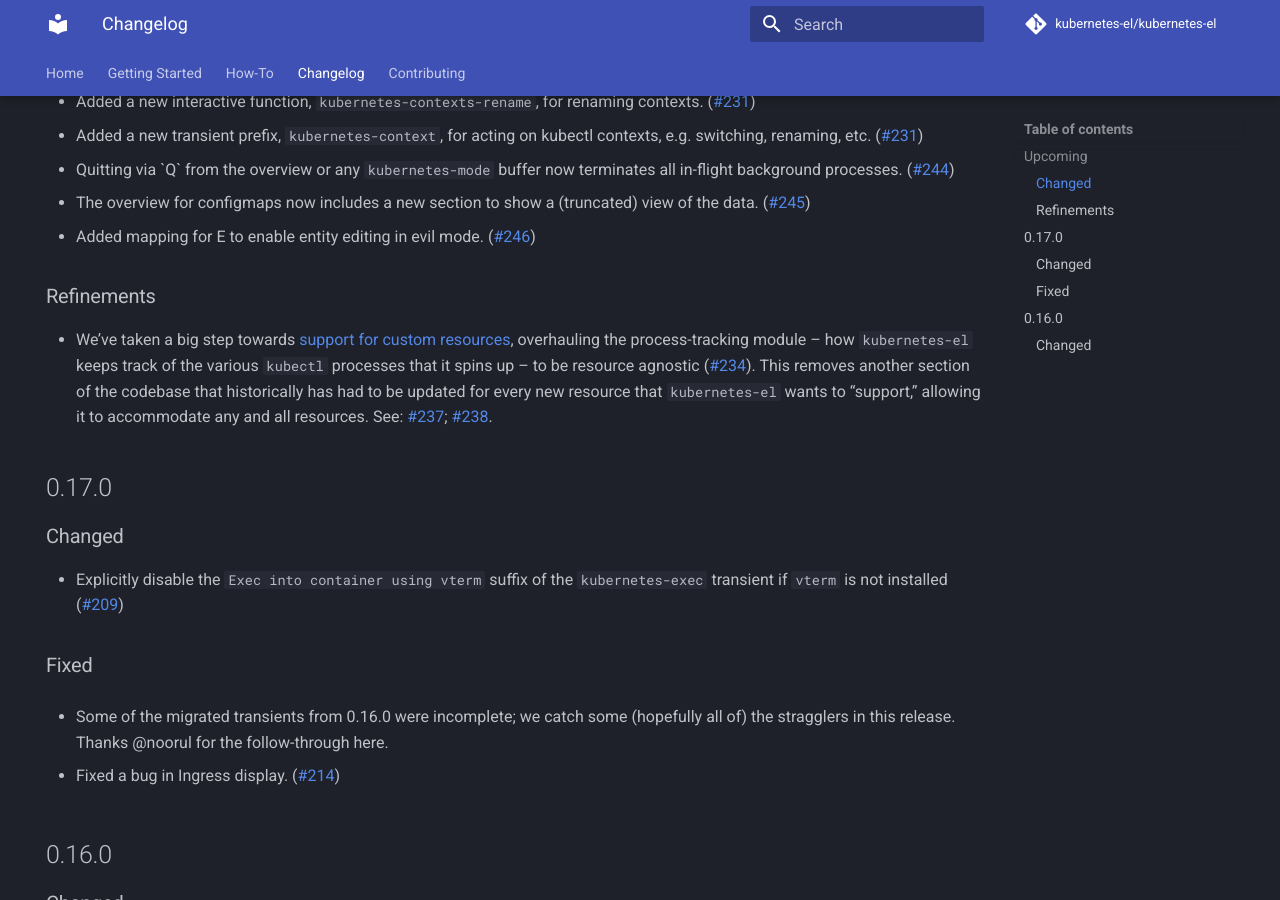
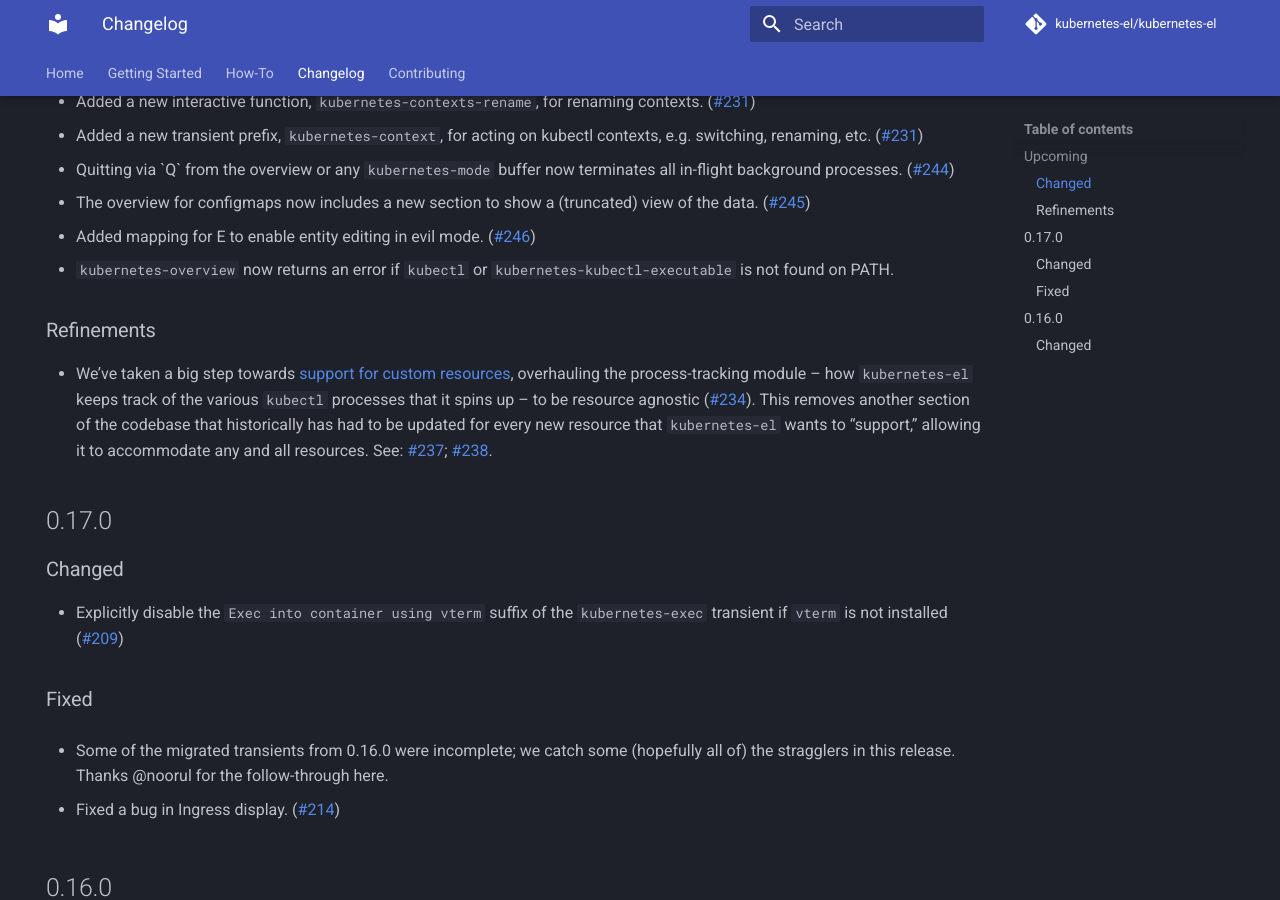
Before and after one commit to kubernetes-el/kubernetes-el, an MkDocs documentation site: the page built from docs/CHANGELOG.md, in a window 1280 px wide and 900 px high, scrolled down 376 px. Built offline with MkDocs 1.6.1 and Material for MkDocs 9.7.7, drawn with Linux system fonts in a browser that asks for light colours; comment, search, counter and statistics services are not loaded.

```diff
--- a/docs/CHANGELOG.md
+++ b/docs/CHANGELOG.md
@@ -33,6 +33,8 @@
     ([#245](https://github.com/kubernetes-el/kubernetes-el/pull/245))
 -   Added mapping for E to enable entity editing in evil mode.
     ([#246](https://github.com/kubernetes-el/kubernetes-el/pull/246))
+-   `kubernetes-overview` now returns an error if `kubectl` or
+    `kubernetes-kubectl-executable` is not found on PATH.
 
 ### Refinements
 
```
Also changed, not shown: 2 other files.
